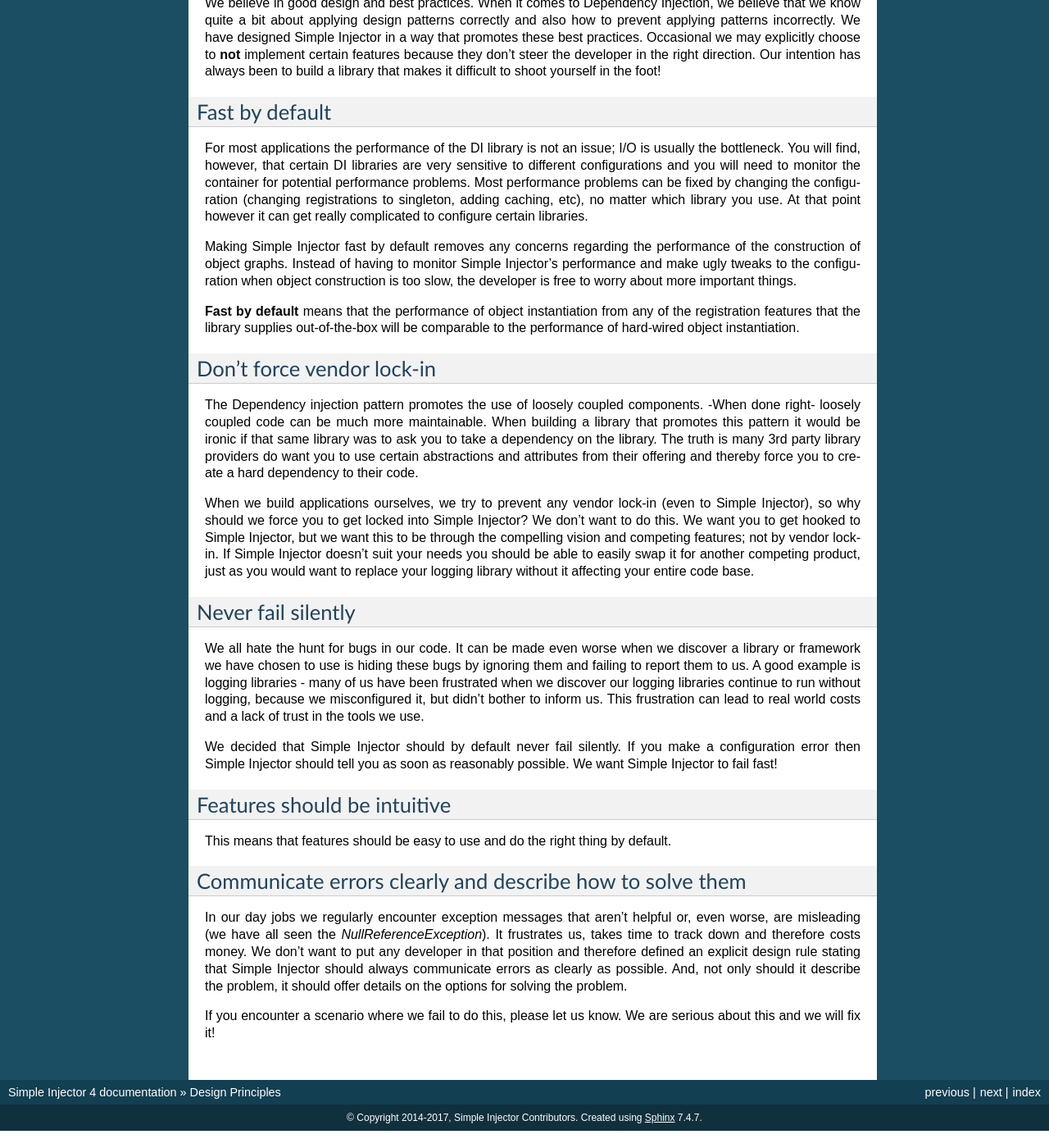
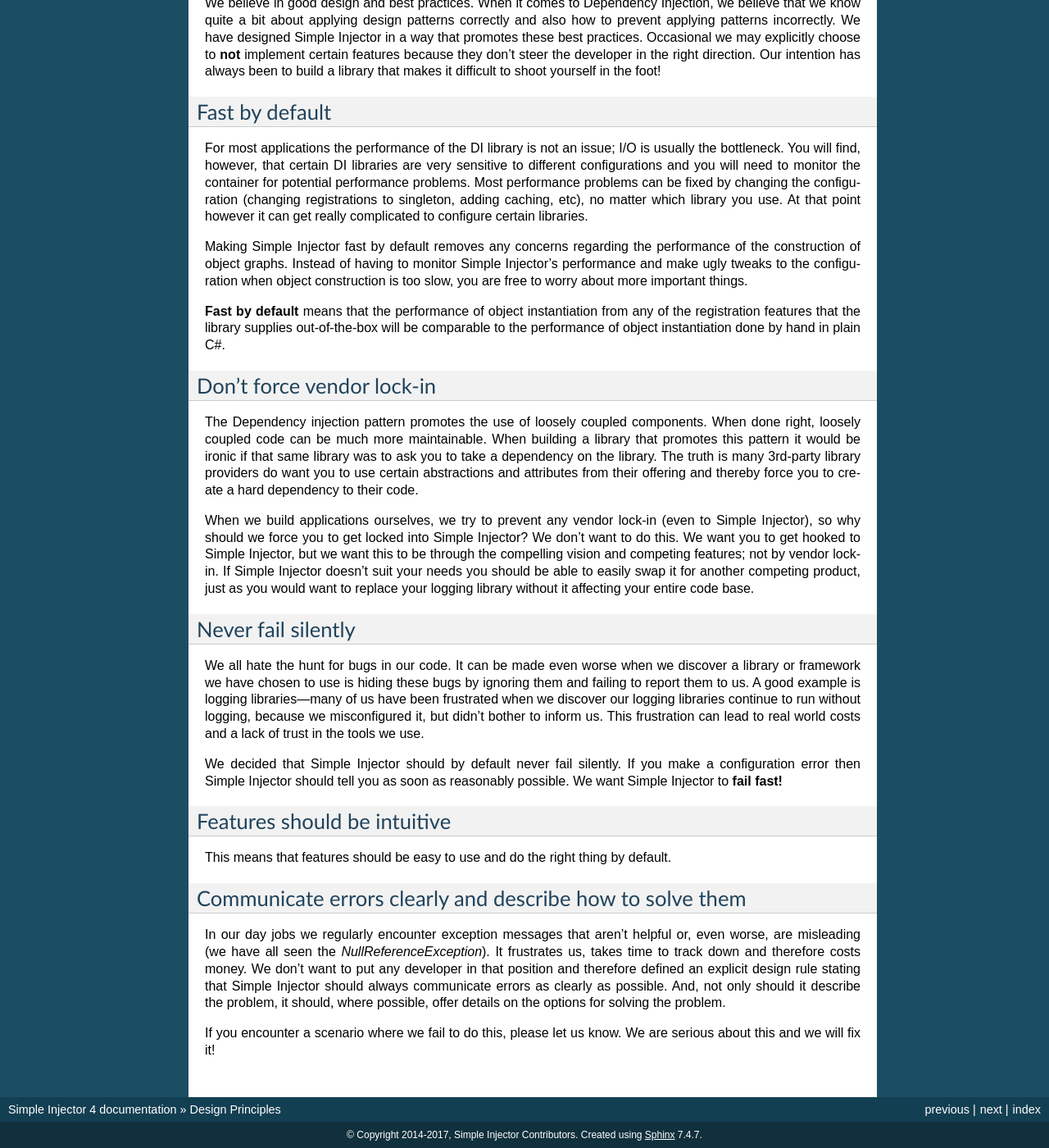
Before and after one commit to simpleinjector/Documentation, a Sphinx documentation site: the page built from source/principles.rst, in a window 1280 px wide and 1400 px high, scrolled down 567 px. Shown: the whole window at 82% size. Built offline with Sphinx 7.4.7, drawn with Linux system fonts in a browser that asks for light colours; before the commit the page ends 1946 px from its top, so only the background shows below that.

Commit message:
Small improvements to principles page

```diff
--- a/source/principles.rst
+++ b/source/principles.rst
@@ -21,7 +21,7 @@ The design principles:
 Make simple use cases easy, make complex use cases possible
 ===========================================================
 
-This guideline comes directly from the `Framework Design Guidelines <https://www.amazon.com/Framework-Design-Guidelines-Conventions-Libraries/dp/0321545613>`_ and is an important guidance for us. Commonly used features should be easy to implement, even for a new user, but the library must be flexible and extensible enough to support complex scenarios.
+This guideline comes directly from the `Framework Design Guidelines <https://www.microsoft.com/en-us/p/framework-design-guidelines/fgqpf3h0qjqc>`_ and is an important guidance for us. Commonly used features should be easy to implement, even for a new user, but the library must be flexible and extensible enough to support complex scenarios.
 
 .. _Push-developers-into-best-practices:
 
@@ -37,16 +37,16 @@ Fast by default
 
 For most applications the performance of the DI library is not an issue; I/O is usually the bottleneck. You will find, however, that certain DI libraries are very sensitive to different configurations and you will need to monitor the container for potential performance problems. Most performance problems can be fixed by changing the configuration (changing registrations to singleton, adding caching, etc), no matter which library you use. At that point however it can get really complicated to configure certain libraries.
 
-Making Simple Injector fast by default removes any concerns regarding the performance of the construction of object graphs. Instead of having to monitor Simple Injector's performance and make ugly tweaks to the configuration when object construction is too slow, the developer is free to worry about more important things.
+Making Simple Injector fast by default removes any concerns regarding the performance of the construction of object graphs. Instead of having to monitor Simple Injector's performance and make ugly tweaks to the configuration when object construction is too slow, you are free to worry about more important things.
 
-**Fast by default** means that the performance of object instantiation from any of the registration features that the library supplies out-of-the-box will be comparable to the performance of hard-wired object instantiation.
+**Fast by default** means that the performance of object instantiation from any of the registration features that the library supplies out-of-the-box will be comparable to the performance of object instantiation done by hand in plain C#.
 
 .. _Vendor-lock-in:
 
 Don't force vendor lock-in
 ==========================
 
-The Dependency injection pattern promotes the use of loosely coupled components. -When done right- loosely coupled code can be much more maintainable. When building a library that promotes this pattern it would be ironic if that same library was to ask you to take a dependency on the library. The truth is many 3rd party library providers do want you to use certain abstractions and attributes from their offering and thereby force you to create a hard dependency to their code.
+The Dependency injection pattern promotes the use of loosely coupled components. When done right, loosely coupled code can be much more maintainable. When building a library that promotes this pattern it would be ironic if that same library was to ask you to take a dependency on the library. The truth is many 3rd-party library providers do want you to use certain abstractions and attributes from their offering and thereby force you to create a hard dependency to their code.
 
 When we build applications ourselves, we try to prevent any vendor lock-in (even to Simple Injector), so why should we force you to get locked into Simple Injector? We don't want to do this. We want you to get hooked to Simple Injector, but we want this to be through the compelling vision and competing features; not by vendor lock-in. If Simple Injector doesn't suit your needs you should be able to easily swap it for another competing product, just as you would want to replace your logging library without it affecting your entire code base.
 
@@ -55,9 +55,9 @@ When we build applications ourselves, we try to prevent any vendor lock-in (even
 Never fail silently
 ===================
 
-We all hate the hunt for bugs in our code. It can be made even worse when we discover a library or framework we have chosen to use is hiding these bugs by ignoring them and failing to report them to us. A good example is logging libraries - many of us have been frustrated when we discover our logging libraries continue to run without logging, because we misconfigured it, but didn't bother to inform us. This frustration can lead to real world costs and a lack of trust in the tools we use.
+We all hate the hunt for bugs in our code. It can be made even worse when we discover a library or framework we have chosen to use is hiding these bugs by ignoring them and failing to report them to us. A good example is logging libraries—many of us have been frustrated when we discover our logging libraries continue to run without logging, because we misconfigured it, but didn't bother to inform us. This frustration can lead to real world costs and a lack of trust in the tools we use.
 
-We decided that Simple Injector should by default never fail silently. If you make a configuration error then Simple Injector should tell you as soon as reasonably possible. We want Simple Injector to fail fast!
+We decided that Simple Injector should by default never fail silently. If you make a configuration error then Simple Injector should tell you as soon as reasonably possible. We want Simple Injector to **fail fast!**
 
 .. _Features-should-be-intuitive:
 
@@ -71,6 +71,6 @@ This means that features should be easy to use and do the right thing by default
 Communicate errors clearly and describe how to solve them
 =========================================================
 
-In our day jobs we regularly encounter exception messages that aren't helpful or, even worse, are misleading (we have all seen the *NullReferenceException*). It frustrates us, takes time to track down and therefore costs money. We don't want to put any developer in that position and therefore defined an explicit design rule stating that Simple Injector should always communicate errors as clearly as possible. And, not only should it describe the problem, it should offer details on the options for solving the problem.
+In our day jobs we regularly encounter exception messages that aren't helpful or, even worse, are misleading (we have all seen the *NullReferenceException*). It frustrates us, takes time to track down and therefore costs money. We don't want to put any developer in that position and therefore defined an explicit design rule stating that Simple Injector should always communicate errors as clearly as possible. And, not only should it describe the problem, it should, where possible, offer details on the options for solving the problem.
 
 If you encounter a scenario where we fail to do this, please let us know. We are serious about this and we will fix it!
```
